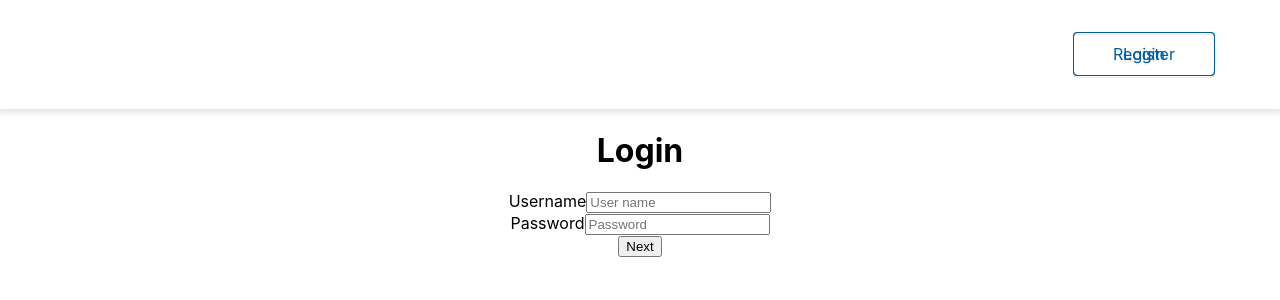
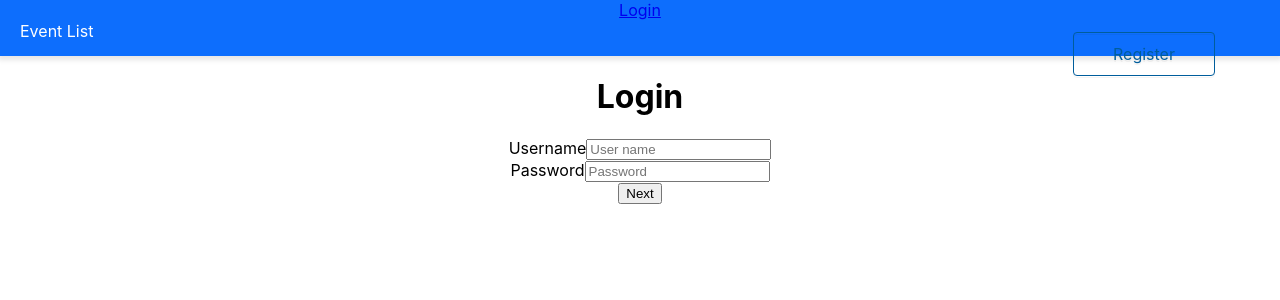
Before and after one commit to lh2510/event-app, a React (Create React App) app: page / in a window 1280 px wide. Shown: the top 300 px of the page. Built offline with nearby package versions, Linux system fonts and the light colour scheme.

Commit message:
Update: update Header css

```diff
--- a/src/components/event_list/EventPage.tsx
+++ b/src/components/event_list/EventPage.tsx
@@ -6,7 +6,6 @@ export default function EventPage() {
 		const token = localStorage.getItem('token')
 		console.log(token)
 		axios
-
 			.get('http://localhost:4000/api/event/', { headers: { Authorization: `Bearer ${token}` } })
 			.then((r) => {
 				console.log(r.data)
--- a/src/components/header/Header.css
+++ b/src/components/header/Header.css
@@ -1,15 +1,22 @@
 .Header {
 	position: relative;
 	width: 100%;
-	height: 109.11px;
-	background: #ffffff;
+	height: 56px;
+	background: #0d6efd;
 	box-shadow: 0px 2px 5px 2px rgba(0, 0, 0, 0.1);
 	margin: 0;
 	padding: 0;
 	z-index: 2;
 }
 
-.Header .login {
+.Header__logo {
+	position: absolute;
+	top: 21px;
+	left: 20px;
+	color: white;
+}
+
+.Header__login {
 	position: absolute;
 	height: 44px;
 	width: 142px;
@@ -33,19 +40,12 @@
 	color: #005d9c;
 }
 
-.Header .logined {
+.Header-logined__avatar {
 	position: absolute;
-	right: 0;
-	width: 369px;
-	height: 109.11px;
-}
-
-.Header .logined .avatar {
 	width: 40px;
 	height: 40px;
-	position: absolute;
 	right: 34.18px;
-	top: 34.93px;
+	top: 10px;
 	background-color: #e8e8e8;
 	border-radius: 50%;
 	background: url(avatar.png), #e8e8e8;
--- a/src/components/header/Header.tsx
+++ b/src/components/header/Header.tsx
@@ -8,7 +8,7 @@ interface HeaderProps {
 export default function Header(props: HeaderProps) {
 	return (
 		<div className='Header'>
-			<div className='logo'></div>
+			<div className='Header__logo'>Event List</div>
 			{(() => {
 				if (props.content !== 'logined') {
 					if (props.content === 'login' || props.content === 'register') {
@@ -18,7 +18,7 @@ export default function Header(props: HeaderProps) {
 									pathname: `/${props.content.toLowerCase()}`,
 								}}
 							>
-								<div className='login'>{props.content}</div>
+								<div className='Header__login'>{props.content}</div>
 							</Link>
 						)
 					} else {
@@ -37,15 +37,15 @@ export default function Header(props: HeaderProps) {
 										pathname: `/register`,
 									}}
 								>
-									<div className='login'>Register</div>
+									<div className='Header__login'>Register</div>
 								</Link>
 							</>
 						)
 					}
 				} else {
 					return (
-						<div className='logined'>
-							<span className='avatar'></span>
+						<div className='Header-logined'>
+							<span className='Header-logined__avatar'></span>
 						</div>
 					)
 				}
```
